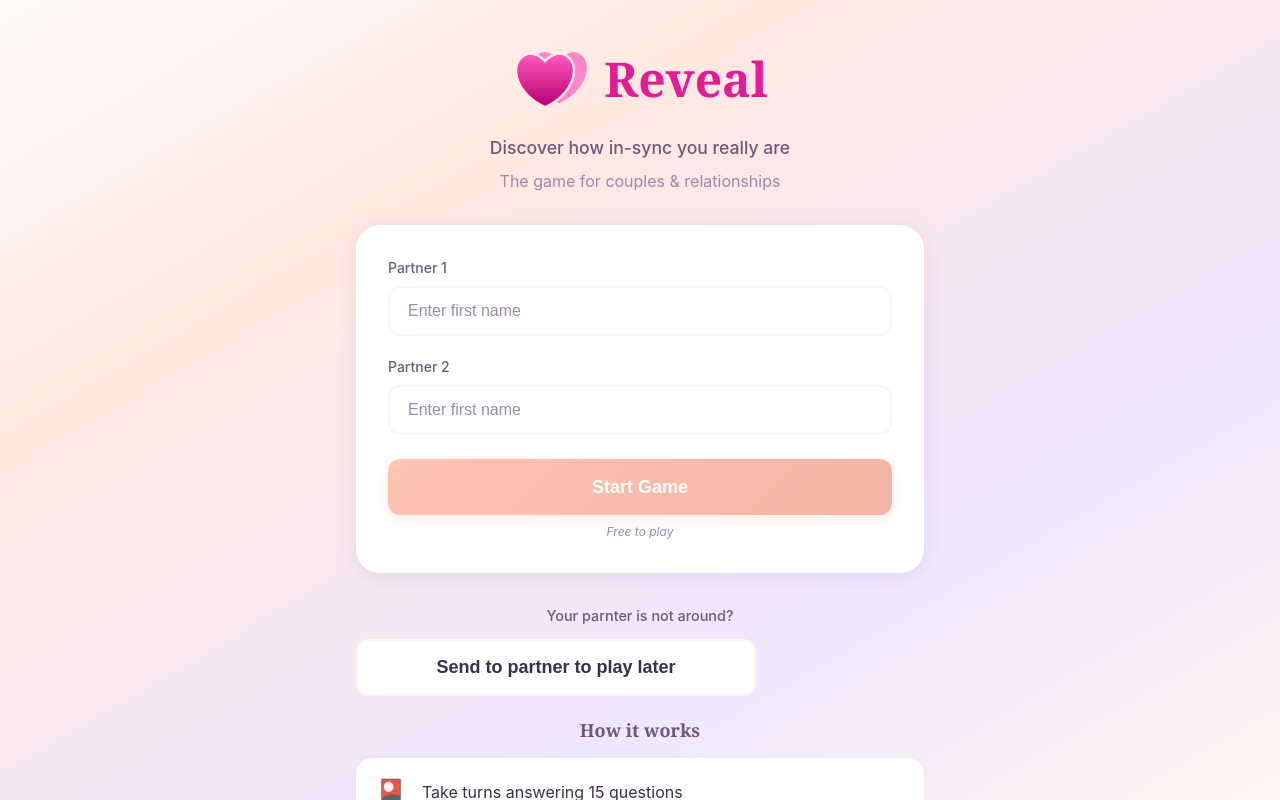
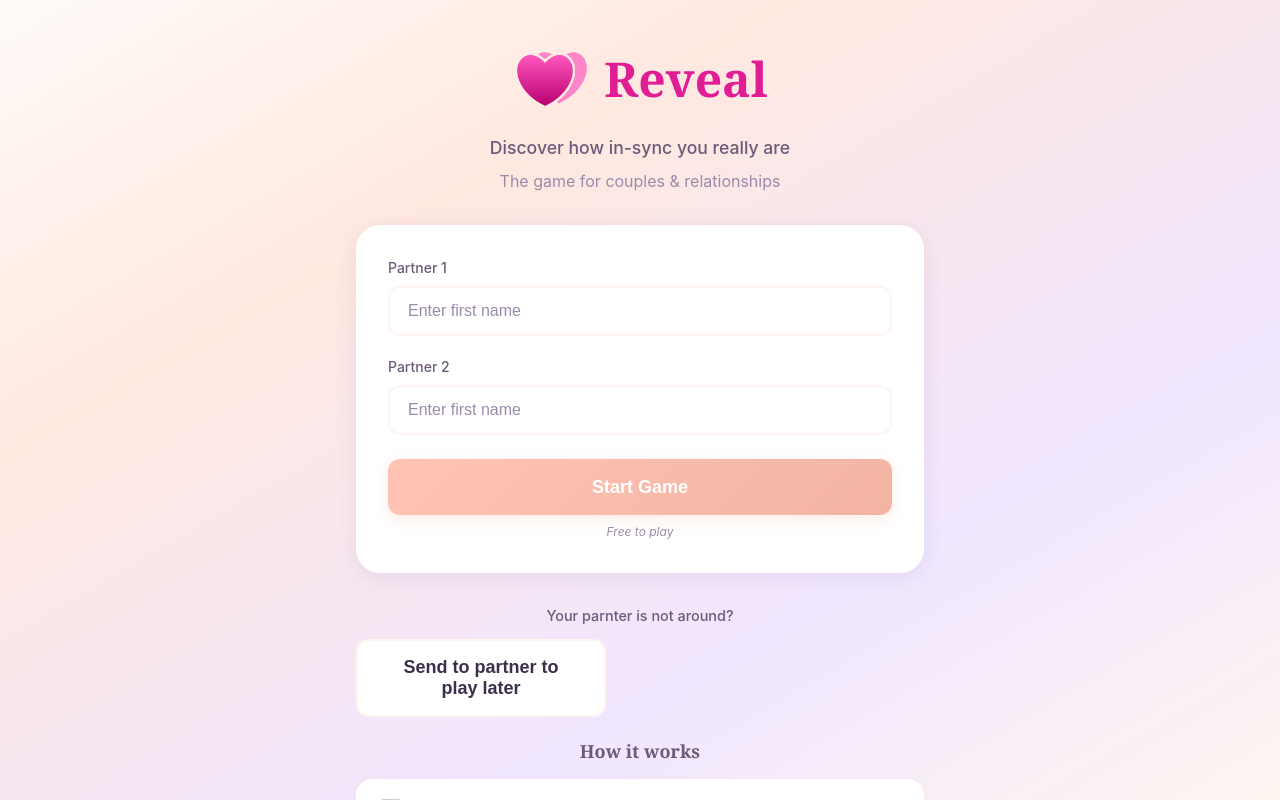
Before and after one commit to stoffis-git/play-reveal, a React (Vite) app: page / in a window 1280 px wide. Built offline with nearby package versions, Linux system fonts and the light colour scheme.

Commit message:
Adjust landing page partner reminder button width

```diff
--- a/src/components/LandingPage.tsx
+++ b/src/components/LandingPage.tsx
@@ -234,7 +234,7 @@ export function LandingPage() {
         <button
           className="btn btn--secondary btn--full"
           onClick={handleSendReminder}
-          style={{ maxWidth: '400px', margin: '0 auto 24px' }}
+          style={{ maxWidth: '250px', margin: '0 auto 24px' }}
         >
           Send to partner to play later
         </button>
```
